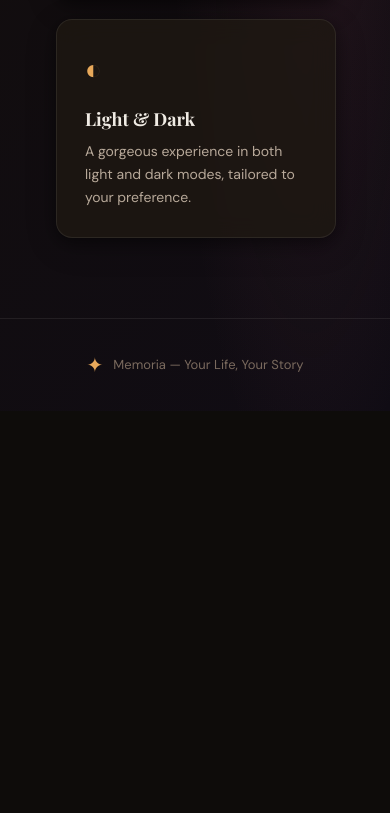
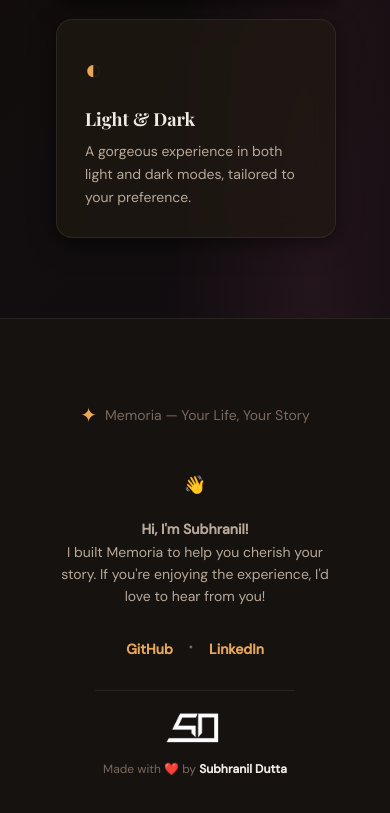
Before and after one commit to SubhranilSD/Memoria-Frontend-Finale, a React (Vite) app: page / in a window 390 px wide. Shown: the part 2244-3057 px from the top of the page. Before the commit the page ends 2655 px from the top, so only its background shows below. Built offline with nearby package versions, Linux system fonts and the light colour scheme; no server answers; a web font is replaced by a local one.

Commit message:
three js downgrade

```diff
--- a/src/pages/AuthPage.css
+++ b/src/pages/AuthPage.css
@@ -91,15 +91,6 @@
   gap: 24px;
   align-items: center;
 }
-.auth-timeline.auth-footer {
-  margin-top: 40px;
-  text-align: center;
-  display: flex;
-  flex-direction: column;
-  align-items: center;
-  gap: 12px;
-  padding-bottom: 40px;
-}
 .auth-timeline-dot {
   display: flex;
   flex-direction: column;
@@ -141,6 +132,35 @@
   z-index: 1;
   overflow-y: auto;
   scrollbar-width: none;
+}
+
+.auth-back-btn {
+  position: absolute;
+  top: 30px;
+  left: 40px;
+  display: flex;
+  align-items: center;
+  gap: 8px;
+  background: none;
+  border: none;
+  color: var(--text-muted);
+  font-size: 13px;
+  font-weight: 500;
+  cursor: pointer;
+  transition: all 0.2s ease;
+  padding: 8px 12px;
+  border-radius: 8px;
+}
+
+.auth-back-btn:hover {
+  color: var(--text-primary);
+  background: rgba(255,255,255,0.05);
+  transform: translateX(-4px);
+}
+
+.back-arrow {
+  font-size: 16px;
+  line-height: 1;
 }
 .auth-right::-webkit-scrollbar { display: none; }
 
@@ -282,18 +302,46 @@
 }
 
 @media (max-width: 900px) {
-  .auth-left { display: none; }
+  .auth-page {
+    flex-direction: column;
+    overflow-y: auto;
+  }
+  .auth-left {
+    display: none !important;
+  }
   .auth-right {
-    flex: 1 1 100% !important;
-    padding: 40px 16px !important;
+    flex: 1 1 auto !important;
     width: 100% !important;
     max-width: 100% !important;
+    height: auto !important;
+    min-height: 100vh !important;
+    padding: 60px 20px !important; /* Adjusted top padding for back button */
+    display: flex !important;
+    flex-direction: column !important;
+    align-items: center !important;
+    justify-content: flex-start !important;
+    overflow-y: visible !important;
+  }
+  .auth-back-btn {
+    top: 15px !important;
+    left: 15px !important;
   }
   .auth-card {
     width: 100% !important;
-    max-width: 100% !important;
+    max-width: 420px !important;
     padding: 24px !important;
     margin: 0 auto !important;
+    animation: none !important; /* Disable animations on mobile to prevent layout jumps */
+    transform: none !important;
+  }
+  .auth-footer-container {
+    margin-top: 40px !important; /* Bring note closer on mobile */
+    padding-bottom: 40px !important;
+  }
+  .makers-note {
+    animation: none !important;
+    opacity: 1 !important;
+    transform: none !important;
   }
 }
 
@@ -330,7 +378,7 @@
 }
 
 .auth-footer-container {
-  margin-top: 40vh; /* Pushes the note way down */
+  margin-top: 60vh; /* Original scroll-reveal distance */
   display: flex;
   flex-direction: column;
   align-items: center;
--- a/src/pages/AuthPage.jsx
+++ b/src/pages/AuthPage.jsx
@@ -95,6 +95,11 @@
       </div>
 
       <div className="auth-right">
+        <button className="auth-back-btn" onClick={() => navigate('/')}>
+          <span className="back-arrow">←</span>
+          <span>Back to home</span>
+        </button>
+
         <div className="auth-card glass-card">
           {(mode === 'login' || mode === 'register') && (
             <div className="auth-tabs">
@@ -249,28 +254,6 @@
         </div>
         </div>
 
-          <div className="auth-footer">
-            <div className="sd-logo-container">
-              <img src={sdLogo} alt="SD Logo" className="sd-logo-img" />
-            </div>
-            <p>Made with ❤️ by <span>Subhranil Dutta</span></p>
-          </div>
-
-          <div className="auth-footer-container animate-fadeIn" style={{ animationDelay: '1s' }}>
-            <div className="makers-note">
-              <div className="note-divider" />
-              <div className="note-content">
-                <span className="note-emoji">👋</span>
-                <p><strong>Hi, I'm Subhranil!</strong><br />
-                I built Memoria to help you cherish your story. If you're enjoying the experience, I'd love to hear from you!</p>
-                <div className="note-links">
-                  <a href="https://github.com/SubhranilSD" target="_blank" rel="noreferrer">GitHub</a>
-                  <span>•</span>
-                  <a href="https://www.linkedin.com/in/subhranildutta/" target="_blank" rel="noreferrer">LinkedIn</a>
-                </div>
-              </div>
-            </div>
-          </div>
     </div>
   );
 }
--- a/src/pages/LandingPage.css
+++ b/src/pages/LandingPage.css
@@ -227,15 +227,93 @@
 
 /* Footer */
 .landing-footer {
+  padding: 80px 20px;
+  background: var(--bg-secondary);
+  display: flex;
+  flex-direction: column;
+  align-items: center;
+  gap: 40px;
+  border-top: 1px solid var(--border-color);
   text-align: center;
-  padding: 30px;
-  border-top: 1px solid var(--border-color);
-  font-size: 13px;
-  color: var(--text-muted);
+}
+
+.footer-top {
+  display: flex;
+  flex-direction: column;
+  align-items: center;
+}
+
+.landing-logo-group {
   display: flex;
   align-items: center;
+  gap: 8px;
+  color: var(--text-muted);
+  font-size: 14px;
+}
+
+.landing-maker-section {
+  display: flex;
+  flex-direction: column;
+  align-items: center;
+  gap: 30px;
+  max-width: 500px;
+}
+
+.makers-note p {
+  font-size: 14px;
+  color: var(--text-secondary);
+  line-height: 1.6;
+  margin: 10px 0;
+}
+
+.note-links {
+  display: flex;
+  gap: 16px;
   justify-content: center;
+  margin-top: 12px;
+}
+
+.note-links a {
+  color: var(--accent-gold);
+  text-decoration: none;
+  font-weight: 600;
+  font-size: 14px;
+}
+
+.sd-branding {
+  display: flex;
+  flex-direction: column;
+  align-items: center;
   gap: 10px;
+  padding-top: 20px;
+  border-top: 1px solid var(--border-color);
+  width: 200px;
+}
+
+.sd-logo-container {
+  width: 60px;
+  height: auto;
+  transition: transform 0.3s ease;
+}
+
+.sd-logo-container:hover {
+  transform: scale(1.1) rotate(5deg);
+}
+
+.sd-logo-img {
+  width: 100%;
+  height: auto;
+  mix-blend-mode: screen;
+}
+
+.sd-branding p {
+  font-size: 12px;
+  color: var(--text-muted);
+}
+
+.sd-branding p span {
+  color: var(--text-primary);
+  font-weight: 600;
 }
 
 @media (max-width: 900px) {
--- a/src/pages/LandingPage.jsx
+++ b/src/pages/LandingPage.jsx
@@ -1,6 +1,7 @@
 import { useNavigate } from 'react-router-dom';
 import { useTheme } from '../context/ThemeContext';
 import './LandingPage.css';
+import sdLogo from '../assets/sd-logo.png';
 
 export default function LandingPage() {
   const navigate = useNavigate();
@@ -95,8 +96,34 @@
       </section>
 
       <footer className="landing-footer">
-        <span className="logo-star">✦</span>
-        <span>Memoria — Your Life, Your Story</span>
+        <div className="footer-top">
+          <div className="landing-logo-group">
+            <span className="logo-star">✦</span>
+            <span>Memoria — Your Life, Your Story</span>
+          </div>
+        </div>
+
+        <div className="landing-maker-section">
+          <div className="makers-note">
+            <div className="note-content">
+              <span className="note-emoji">👋</span>
+              <p><strong>Hi, I'm Subhranil!</strong><br />
+              I built Memoria to help you cherish your story. If you're enjoying the experience, I'd love to hear from you!</p>
+              <div className="note-links">
+                <a href="https://github.com/SubhranilSD" target="_blank" rel="noreferrer">GitHub</a>
+                <span>•</span>
+                <a href="https://www.linkedin.com/in/subhranildutta/" target="_blank" rel="noreferrer">LinkedIn</a>
+              </div>
+            </div>
+          </div>
+
+          <div className="sd-branding">
+            <div className="sd-logo-container">
+              <img src={sdLogo} alt="SD Logo" className="sd-logo-img" />
+            </div>
+            <p>Made with ❤️ by <span>Subhranil Dutta</span></p>
+          </div>
+        </div>
       </footer>
     </div>
   );
```
